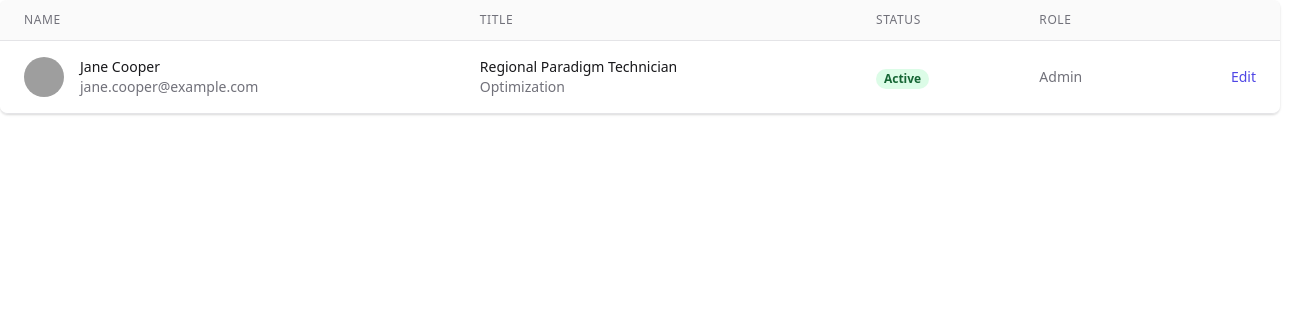
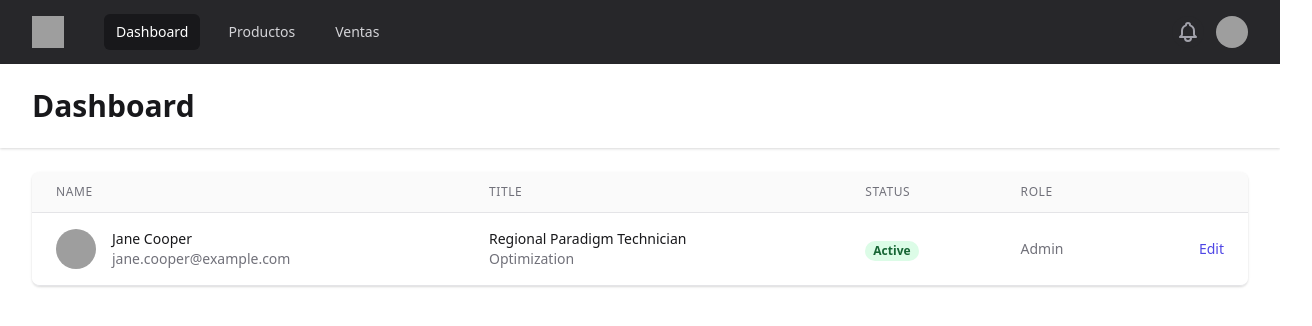
Before and after one commit to carlos-angel/shop-dashboard, a Next.js app: page /dashboard in a window 1280 px wide. Shown: the top 326 px of the page, 1312 px wide, since content can reach past the window. Built offline with nearby package versions, Linux system fonts and the light colour scheme; grey boxes are pictures that could not be loaded.

Commit message:
feat: agregar MainLayout

```diff
--- /dev/null
+++ b/src/layout/MainLayout.jsx
@@ -0,0 +1,14 @@
+import Header from "@components/Header";
+import Nav from "@common/Nav";
+
+export default function MainLayout({ children }) {
+  return (
+    <div className="min-h-full">
+      <Header />
+      <Nav />
+      <main>
+        <div className="py-6 mx-auto max-w-7xl sm:px-6 lg:px-8">{children}</div>
+      </main>
+    </div>
+  );
+}
--- a/src/pages/_app.js
+++ b/src/pages/_app.js
@@ -1,7 +1,14 @@
+import MainLayout from "@layout/MainLayout";
 import "@styles/tailwind.css";
 
 function MyApp({ Component, pageProps }) {
-  return <Component {...pageProps} />;
+  return (
+    <>
+      <MainLayout>
+        <Component {...pageProps} />
+      </MainLayout>
+    </>
+  );
 }
 
 export default MyApp;
```
